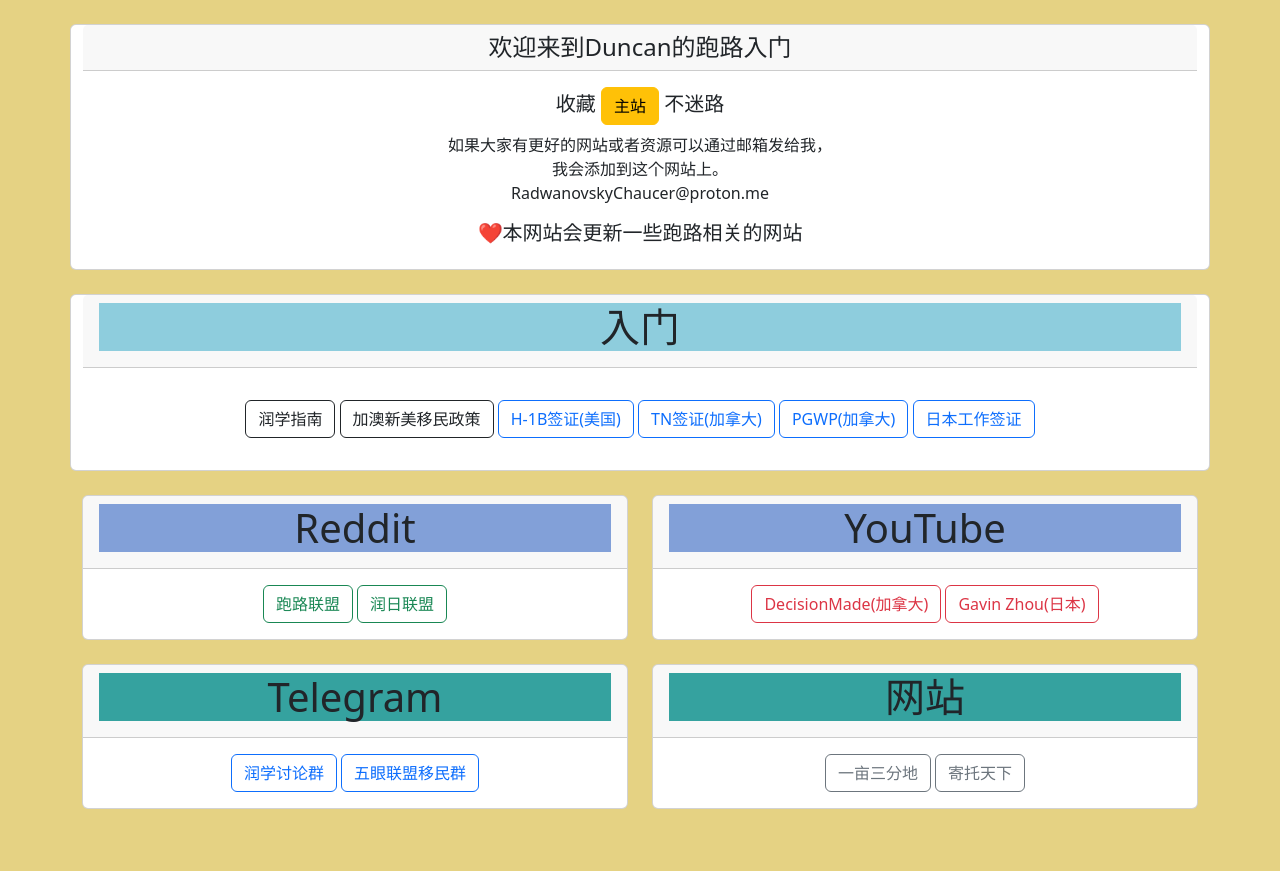
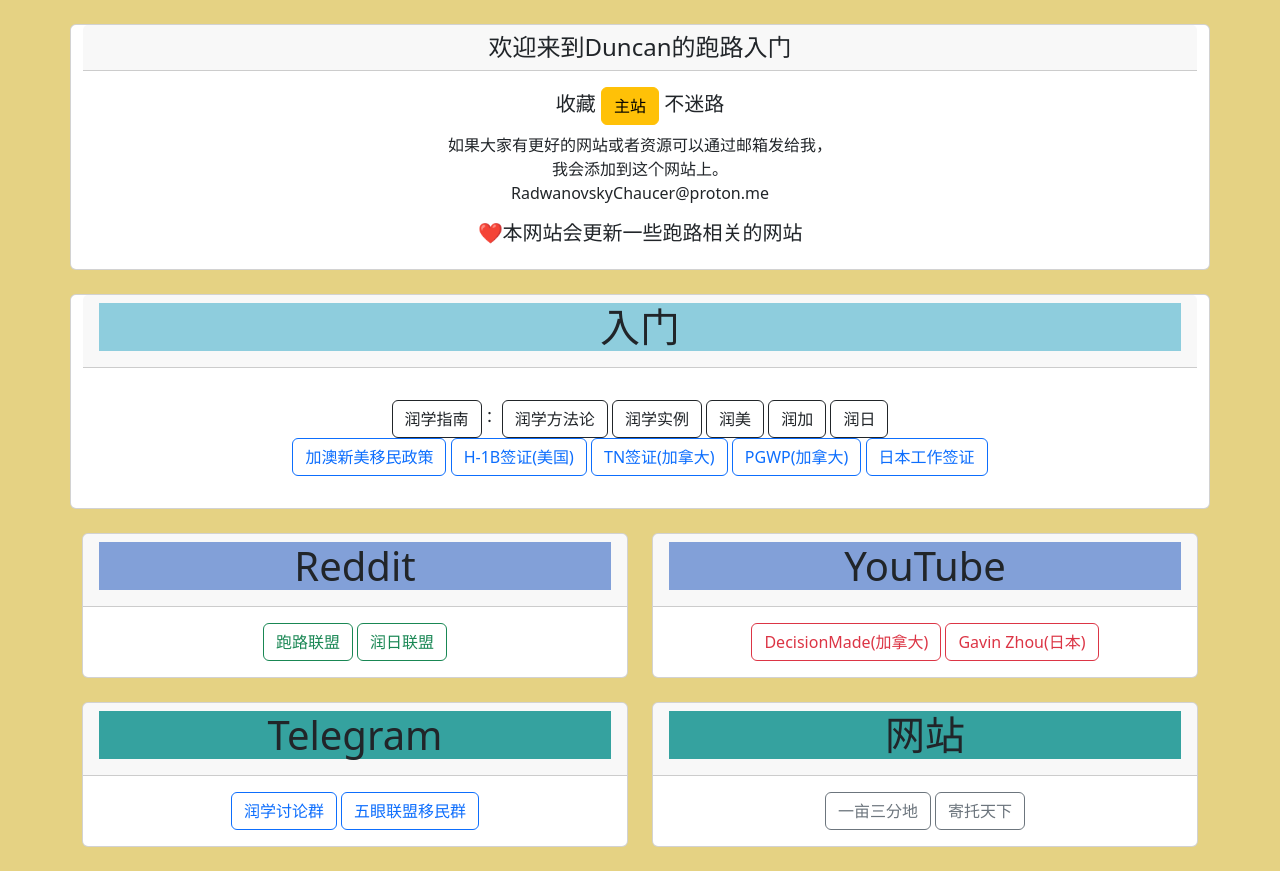
Before and after one commit to Laura-Timothy/DaphneRun, a plain HTML site: page index.html in a window 1280 px wide. Before the commit the page ends 833 px from the top, so only its background shows below. Drawn offline with nearby package versions, Linux system fonts and the light colour scheme.

Commit message:
Update index.html

```diff
--- a/index.html
+++ b/index.html
@@ -59,8 +59,21 @@
                         <div class="col-sm">
 
                               <div class="card-body text-center">
-                                <a class="btn btn-outline-dark" href="https://github.com/The-Run-Philosophy-Organization/run" target="_blank" role="button">润学指南</a>
-                                <a class="btn btn-outline-dark" href="https://js.flyabroad.com.hk/" target="_blank" role="button">加澳新美移民政策</a>
+                                <a class="btn btn-outline-dark" href="https://github.com/The-Run-Philosophy-Organization/run" target="_blank" role="button">润学指南</a>：
+                                <a class="btn btn-outline-dark" href="https://github.com/The-Run-Philosophy-Organization/run/tree/main/%E6%B6%A6%E5%AD%A6%E6%96%B9%E6%B3%95%E8%AE%BA
+                                " target="_blank" role="button">润学方法论</a>
+                                <a class="btn btn-outline-dark" href="https://github.com/The-Run-Philosophy-Organization/run/tree/main/%E6%B6%A6%E5%AD%A6%E5%AE%9E%E4%BE%8B/%E8%AE%A1%E7%AE%97%E6%9C%BA
+                                " target="_blank" role="button">润学实例</a>
+                                <a class="btn btn-outline-dark" href="https://github.com/The-Run-Philosophy-Organization/run/tree/main/%E6%B6%A6%E5%AD%A6%E6%96%B9%E6%B3%95%E8%AE%BA/%E5%90%84%E5%9B%BD%E9%80%89%E6%8B%A9/%E7%BE%8E%E6%B4%B2/%E7%BE%8E%E5%9B%BD
+                                " target="_blank" role="button">润美</a>
+                                <a class="btn btn-outline-dark" href="https://github.com/The-Run-Philosophy-Organization/run/tree/main/%E6%B6%A6%E5%AD%A6%E6%96%B9%E6%B3%95%E8%AE%BA/%E5%90%84%E5%9B%BD%E9%80%89%E6%8B%A9/%E7%BE%8E%E6%B4%B2/%E5%8A%A0%E6%8B%BF%E5%A4%A7
+                                " target="_blank" role="button">润加</a>
+                                <a class="btn btn-outline-dark" href="https://github.com/The-Run-Philosophy-Organization/run/tree/main/%E6%B6%A6%E5%AD%A6%E6%96%B9%E6%B3%95%E8%AE%BA/%E5%90%84%E5%9B%BD%E9%80%89%E6%8B%A9/%E4%BA%9A%E6%B4%B2%E5%92%8C%E5%A4%A7%E6%B4%8B%E6%B4%B2/%E6%97%A5%E6%9C%AC
+                                " target="_blank" role="button">润日</a>
+
+                                <br>
+
+                                <a class="btn btn-outline-primary" href="https://js.flyabroad.com.hk/" target="_blank" role="button">加澳新美移民政策</a>
                                 <a class="btn btn-outline-primary" href="https://zh.wikipedia.org/zh-hans/H-1B%E7%AD%BE%E8%AF%81_(%E7%BE%8E%E5%9B%BD)" target="_blank" role="button">H-1B签证(美国)</a>
                                 <a class="btn btn-outline-primary" href="https://zh.wikipedia.org/wiki/TN%E8%BA%AB%E5%88%86%E7%8B%80%E6%85%8B" target="_blank" role="button">TN签证(加拿大)</a>
                                 <a class="btn btn-outline-primary" href="https://zhuanlan.zhihu.com/p/621542025" target="_blank" role="button">PGWP(加拿大)</a>
@@ -87,8 +100,8 @@
                         <h1 style="background-color: #82A0D8;">Reddit</h1>
                     </div>
                     <div class="card-body text-center">
-                        <a class="btn btn-outline-success" href="https://www.reddit.com/r/iwanttorun/" target="_blank" role="button">跑路联盟</a>
-                        <a class="btn btn-outline-success" href="https://www.reddit.com/r/runtoJapan/" target="_blank" role="button">润日联盟</a>
+                        <a class="btn btn-outline-success" href="https://www.reddit.com/r/iwanttorun/new/" target="_blank" role="button">跑路联盟</a>
+                        <a class="btn btn-outline-success" href="https://www.reddit.com/r/runtoJapan/new/" target="_blank" role="button">润日联盟</a>
 
                     </div>
                 </div>
```
